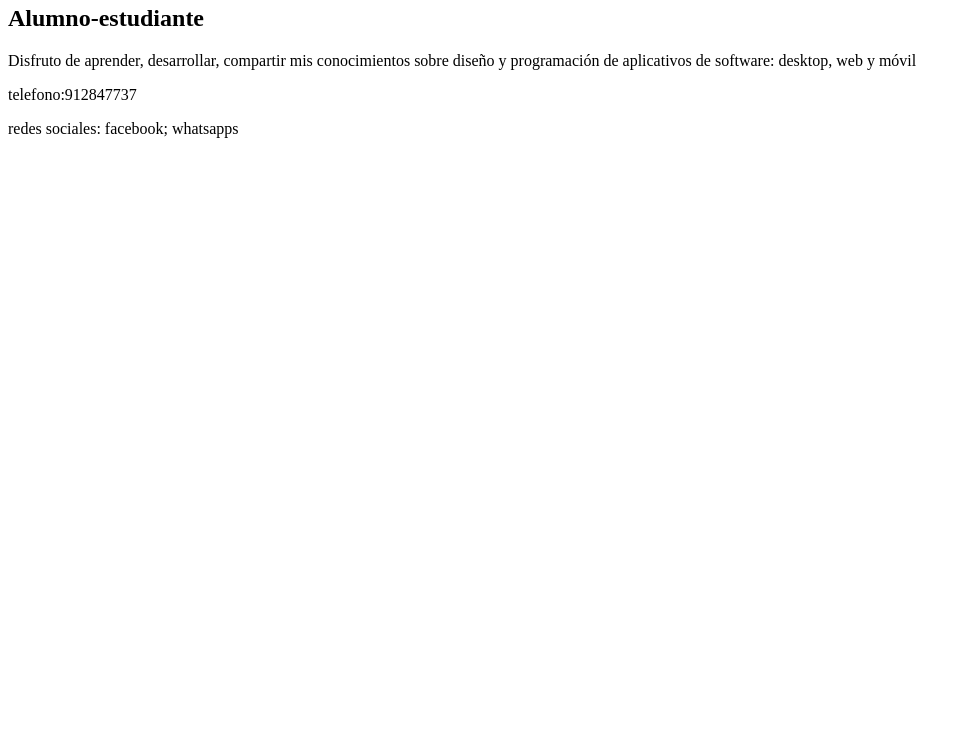
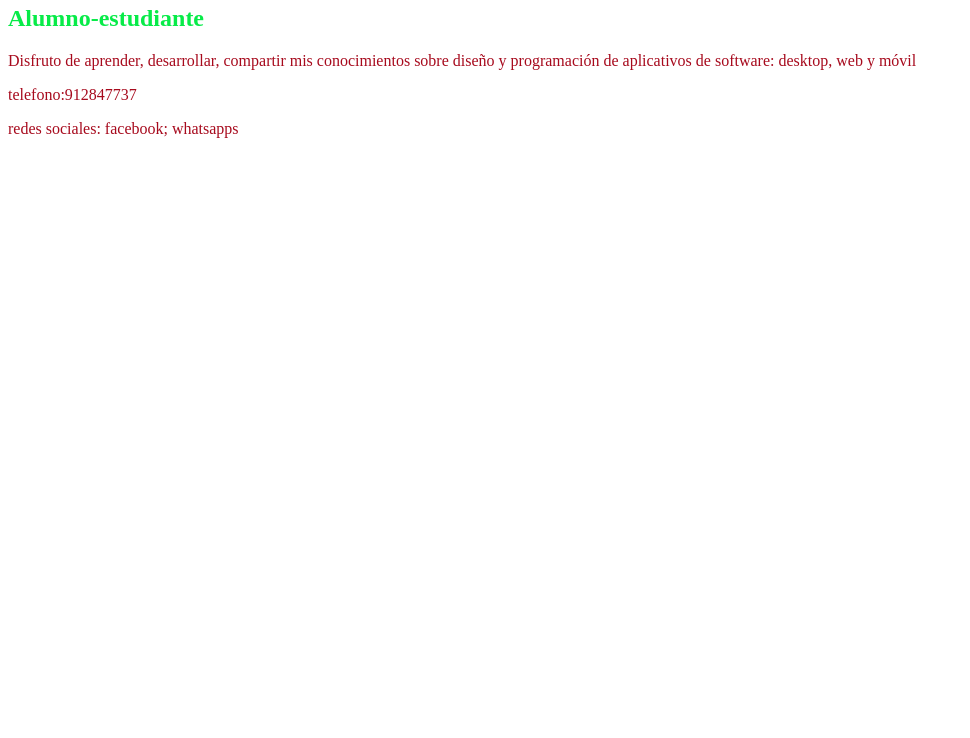
Before and after one commit to i202501144/aew_cibertec_salazar, a plain HTML site: page CSS/01_tarjeta/index.html in a window 1280 px wide. Shown: the part 62-800 px from the top of the page, without its empty margins (0-970 px from the left). Drawn offline with Linux system fonts and the light colour scheme.

Commit message:
he agregado mas colores

```diff
--- a/CSS/01_tarjeta/css/estilos.css
+++ b/CSS/01_tarjeta/css/estilos.css
@@ -4,3 +4,9 @@ h1{color: blue;
 
 
 }
+p{color: rgb(167, 10, 29);
+
+}
+h2{color: rgb(7, 235, 72);
+
+}
```
